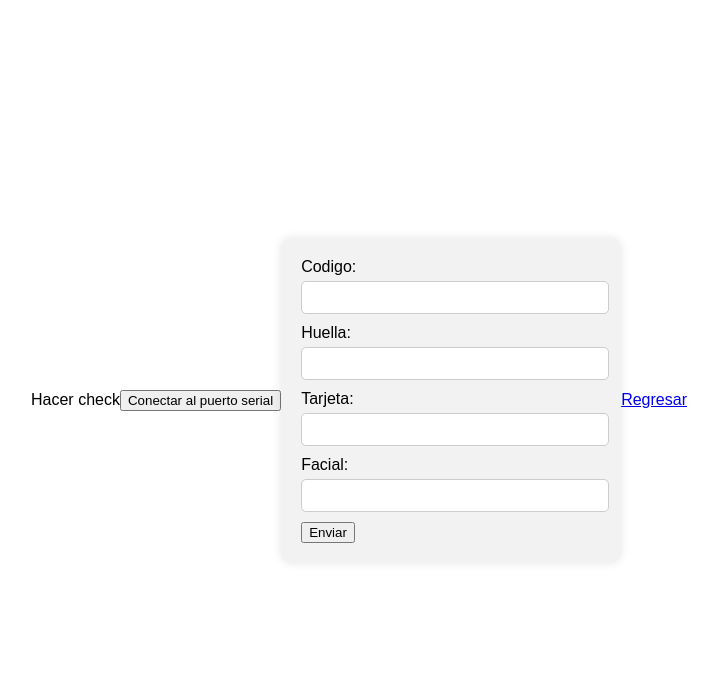
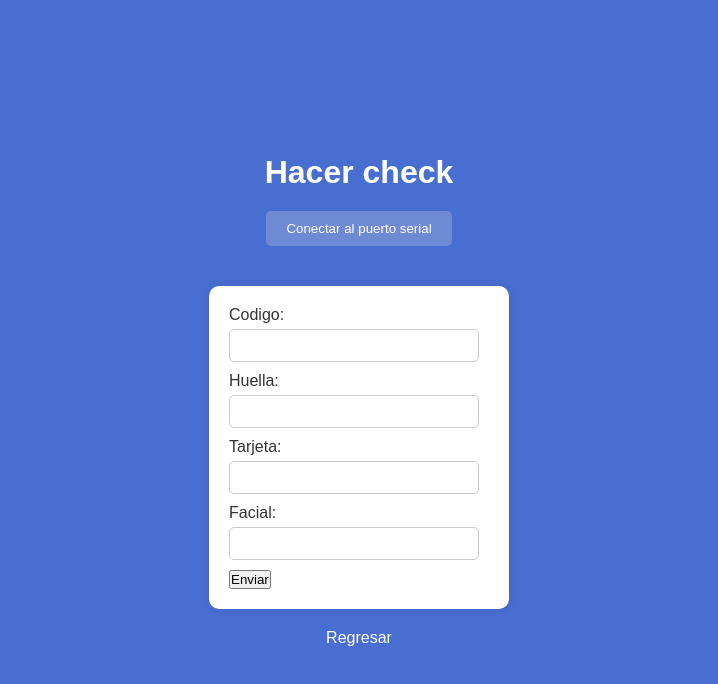
Before and after one commit to saulish/sistemAccesoLab, a plain HTML site: page check.html in a window 1280 px wide. Shown: the whole page, without its empty margins (281-999 px from the left). Drawn offline with Linux system fonts and the light colour scheme.

Commit message:
Update css check.html

```diff
--- a/check.html
+++ b/check.html
@@ -5,26 +5,38 @@
     <script src="funciones/funciones1.js"></script>
     <script src="funciones/jquery-3.7.1.min.js"></script>
     <style>
+        /* Resetting default margin and padding */
+        * {
+            margin: 0;
+            padding: 0;
+            box-sizing: border-box;
+        }
+
         body {
             font-family: Arial, sans-serif;
             display: flex;
+            flex-direction: column;
             justify-content: center;
             align-items: center;
-            height: 100vh;
-            margin: 0;
+            min-height: 100vh;
+            background-color: #496ed1;
+            color: #fff;
         }
 
         form {
             width: 300px;
             padding: 20px;
-            background-color: #f2f2f2;
+            background-color: #ffffff;
             border-radius: 10px;
             box-shadow: 0 0 10px rgba(0, 0, 0, 0.1);
+            margin-top: 20px; /* Added margin-top to separate form from h1 */
+            position: relative; /* Added for absolute positioning of the button */
         }
 
         label {
             display: block;
             margin-bottom: 5px;
+            color: #333;
         }
 
         input[type="text"] {
@@ -43,15 +55,47 @@
             border: none;
             border-radius: 5px;
             cursor: pointer;
+            transition: background-color 0.3s ease;
         }
 
         input[type="submit"]:hover {
             background-color: #45a049;
         }
+
+        h1 {
+            text-align: center;
+            margin-bottom: 20px;
+        }
+
+        #connectButton {
+            padding: 10px 20px;
+            background-color: #6f8ad4; /* Same color as background */
+            color: rgb(255, 255, 255);
+            border: none;
+            border-radius: 5px;
+            cursor: pointer;
+            transition: background-color 0.3s ease;
+            margin-bottom: 20px; /* Added margin to separate button from form */
+        }
+
+        #connectButton:hover {
+            background-color: #3c5c97; /* Darker color on hover */
+        }
+
+        a {
+            text-align: center;
+            margin-top: 20px; /* Added margin-top for spacing */
+            color: #ffffff;
+            text-decoration: none;
+        }
+
+        a:hover {
+            text-decoration: underline;
+        }
     </style>
 </head>
 <body>
-    Hacer check<br>
+    <h1>Hacer check</h1>
     <button id="connectButton">Conectar al puerto serial</button>
     <form id="serialForm">
         <label for="codigo">Codigo:</label>
```
